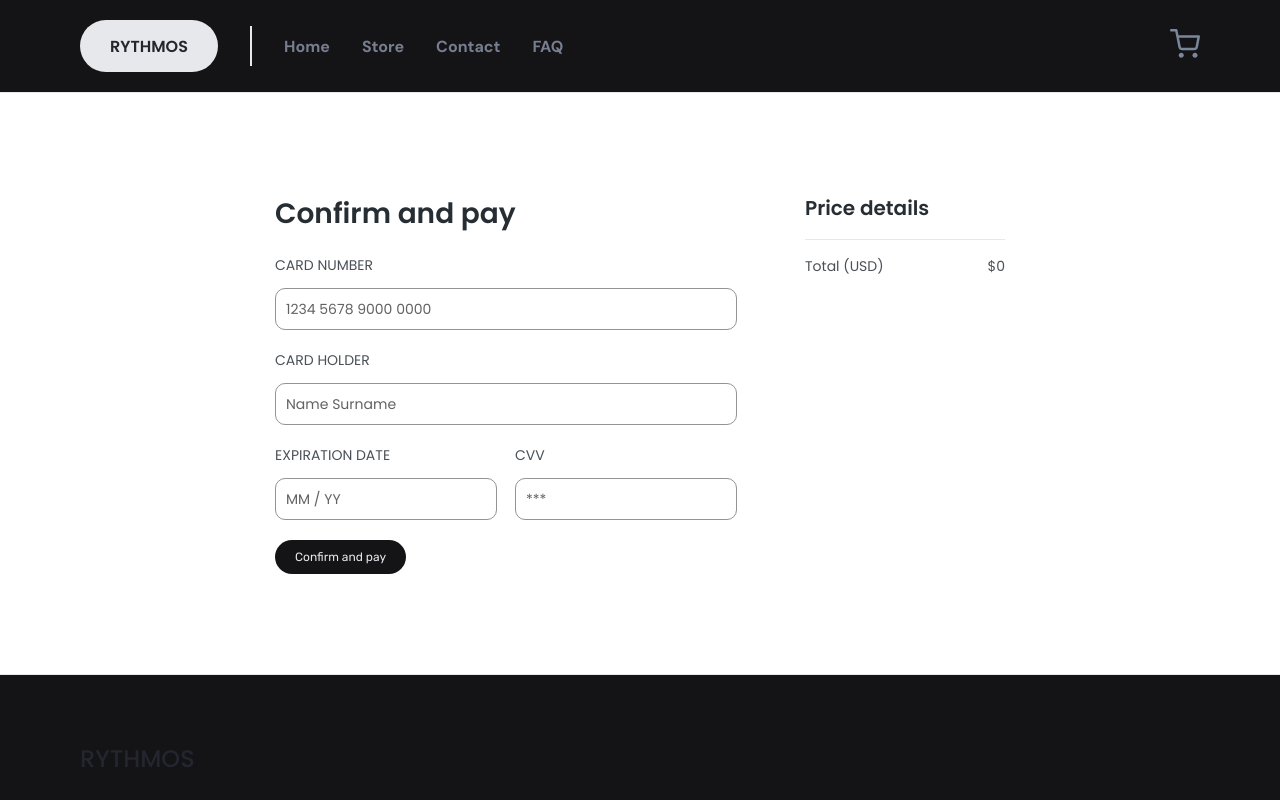
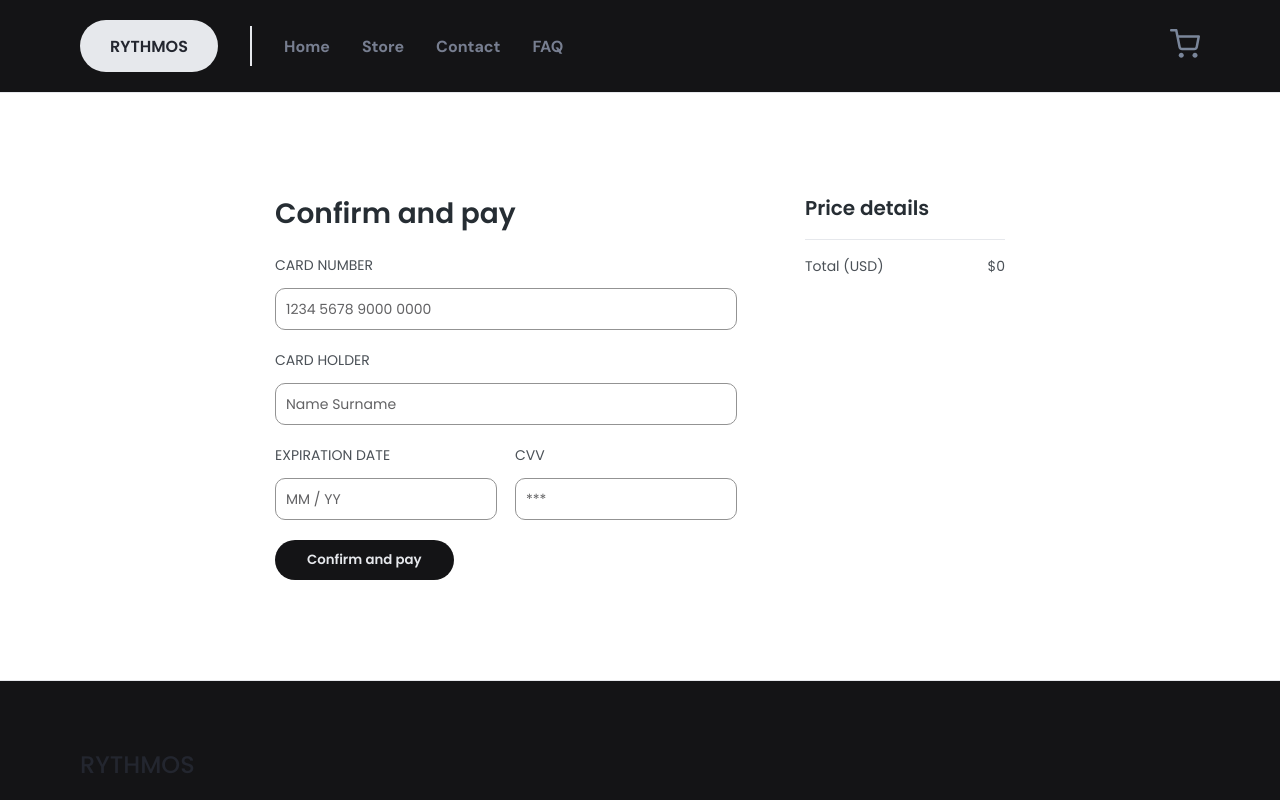
Before and after one commit to WheatSeeds/Rythmos, a React (Vite) app: page /cart/payment in a window 1280 px wide. Shown: the top 800 px of the page. Built offline with nearby package versions, Linux system fonts and the light colour scheme.

Commit message:
0.2.1 / Payment and contact pages have been improved

```diff
--- a/src/components/Button.tsx
+++ b/src/components/Button.tsx
@@ -2,29 +2,13 @@ import "../styles/UI/Button.css";
 
 type ButtonProps = {
   children?: React.ReactNode;
-  width: number;
-  height: number;
-  fontSize: number;
-  borderRadius: number;
+  type?: "submit" | "reset" | "button";
+  onClick?: () => void;
 };
 
-const Button = ({
-  children,
-  width,
-  height,
-  fontSize,
-  borderRadius,
-}: ButtonProps) => {
+const Button = ({ children, type, onClick }: ButtonProps) => {
   return (
-    <button
-      className="button-ui"
-      style={{
-        height: `${height}px`,
-        width: `${width}px`,
-        borderRadius: `${borderRadius}px`,
-        fontSize: `${fontSize}px`,
-      }}
-    >
+    <button className="button-ui" type={type} onClick={onClick}>
       {children}
     </button>
   );
--- a/src/components/Form.tsx
+++ b/src/components/Form.tsx
@@ -1,7 +1,9 @@
 import { IForm, IFormField } from "../types/types.tsx";
 import Input from "./Input.tsx";
+import Button from "./Button.tsx";
+import { Link } from "react-router";
 
-const Form = ({ fields, id, title, submitButtonValue }: IForm) => {
+const Form = ({ fields, id, title, submitButtonValue, linkPath }: IForm) => {
   return (
     <>
       <form id={id} className="form">
@@ -14,11 +16,9 @@ const Form = ({ fields, id, title, submitButtonValue }: IForm) => {
             placeholder={field.placeholder}
           />
         ))}
-        <input
-          id="form-submit-button"
-          type="submit"
-          value={submitButtonValue}
-        />
+        <Link to={linkPath}>
+          <Button type="submit">{submitButtonValue}</Button>
+        </Link>
       </form>
     </>
   );
--- /dev/null
+++ b/src/data/contactFormFields.ts
@@ -0,0 +1,26 @@
+export const fields = [
+  {
+    name: "topic",
+    type: "text",
+    placeholder: "What is your proposal?",
+    label: "TOPIC",
+  },
+  {
+    name: "name",
+    type: "text",
+    placeholder: "Name Surname",
+    label: "YOUR NAME",
+  },
+  {
+    name: "email",
+    type: "email",
+    placeholder: "your_email@gmail.com",
+    label: "EMAIL",
+  },
+  {
+    name: "description",
+    type: "text",
+    placeholder: "Optional",
+    label: "Description",
+  },
+];
--- /dev/null
+++ b/src/data/paymentFormFields.ts
@@ -0,0 +1,26 @@
+export const fields = [
+  {
+    name: "card-number",
+    type: "text",
+    placeholder: "1234 5678 9000 0000",
+    label: "CARD NUMBER",
+  },
+  {
+    name: "card-holder",
+    type: "text",
+    placeholder: "Name Surname",
+    label: "CARD HOLDER",
+  },
+  {
+    name: "card-expiration-date",
+    type: "text",
+    placeholder: "MM / YY",
+    label: "EXPIRATION DATE",
+  },
+  {
+    name: "card-cvv",
+    type: "text",
+    placeholder: "***",
+    label: "CVV",
+  },
+];
--- a/src/pages/ContactPage/ContactPage.tsx
+++ b/src/pages/ContactPage/ContactPage.tsx
@@ -2,44 +2,20 @@ import Header from "../../components/Header.tsx";
 import Footer from "../../components/Footer.tsx";
 import Form from "../../components/Form.tsx";
 import MapComponent from "./Map.tsx";
+import { fields } from "../../data/contactFormFields.ts";
 
 const ContactPage = () => {
-  const contactFormFields = [
-    {
-      name: "topic",
-      type: "text",
-      placeholder: "What is your proposal?",
-      label: "TOPIC",
-    },
-    {
-      name: "name",
-      type: "text",
-      placeholder: "Name Surname",
-      label: "YOUR NAME",
-    },
-    {
-      name: "email",
-      type: "email",
-      placeholder: "your_email@gmail.com",
-      label: "EMAIL",
-    },
-    {
-      name: "description",
-      type: "text",
-      placeholder: "Optional",
-      label: "Description",
-    },
-  ];
   return (
     <>
       <Header />
       <main>
         <div id="contact-page-content">
           <Form
-            fields={contactFormFields}
+            fields={fields}
             id={"contact-page-form"}
             title={"Contact Us"}
             submitButtonValue={"SEND REQUEST"}
+            linkPath={"/home"}
           />
           <MapComponent />
         </div>
--- a/src/pages/PaymentPage/PaymentPage.tsx
+++ b/src/pages/PaymentPage/PaymentPage.tsx
@@ -1,53 +1,22 @@
 import Header from "../../components/Header.tsx";
 import Footer from "../../components/Footer.tsx";
 import "../../styles/PaymentPageStyles/PaymentPage.css";
-import { useDispatch, useSelector } from "react-redux";
-import { AppDispatch, RootState } from "../../store/store.ts";
-import { useEffect, useState } from "react";
-import { Link } from "react-router";
-import { clearCart } from "../../store/cartSlice.ts";
-import Input from "../../components/Input.tsx";
 import Form from "../../components/Form.tsx";
 import PriceDetails from "./PriceDetails.tsx";
+import { fields } from "../../data/paymentFormFields.ts";
 
 const PaymentPage = () => {
-  const paymentFormFields = [
-    {
-      name: "card-number",
-      type: "text",
-      placeholder: "1234 5678 9000 0000",
-      label: "CARD NUMBER",
-    },
-    {
-      name: "card-holder",
-      type: "text",
-      placeholder: "Name Surname",
-      label: "CARD HOLDER",
-    },
-    {
-      name: "card-expiration-date",
-      type: "text",
-      placeholder: "MM / YY",
-      label: "EXPIRATION DATE",
-    },
-    {
-      name: "card-cvv",
-      type: "text",
-      placeholder: "***",
-      label: "CVV",
-    },
-  ];
-
   return (
     <>
       <Header />
       <main>
         <div id="payment-page-content">
           <Form
-            fields={paymentFormFields}
+            fields={fields}
             id={"payment-page-form"}
             title={"Confirm and pay"}
             submitButtonValue={"Confirm and pay"}
+            linkPath={"/cart/order"}
           />
           <PriceDetails />
         </div>
--- a/src/pages/PaymentPage/PriceDetails.tsx
+++ b/src/pages/PaymentPage/PriceDetails.tsx
@@ -1,10 +1,9 @@
-import { useDispatch, useSelector } from "react-redux";
-import { AppDispatch, RootState } from "../../store/store.ts";
+import { useSelector } from "react-redux";
+import { RootState } from "../../store/store.ts";
 import { useEffect, useState } from "react";
 
 const PriceDetails = () => {
   const cart = useSelector((state: RootState) => state.cart);
-  const dispatch = useDispatch<AppDispatch>();
   const [totalPrice, setTotalPrice] = useState(0);
 
   function totalPriceCalc() {
--- a/src/pages/ProductInfoPage/ProductInfo.tsx
+++ b/src/pages/ProductInfoPage/ProductInfo.tsx
@@ -3,6 +3,7 @@ import { useEffect, useState } from "react";
 import { useDispatch, useSelector } from "react-redux";
 import { addToCart } from "../../store/cartSlice.ts";
 import { RootState } from "../../store/store.ts";
+import Button from "../../components/Button.tsx";
 
 type ProductInfoProps = {
   product?: IProductInfo;
@@ -24,8 +25,7 @@ const ProductInfo = ({ product }: ProductInfoProps) => {
         <span id="product-content-title">{product?.model}</span>
         <span id="product-content-price">{product?.price.display}</span>
         <div id="product-content-buttons">
-          <button
-            id="add-to-cart-button"
+          <Button
             onClick={() =>
               dispatch(addToCart({ ...product!, quantity: productCounter }))
             }
@@ -36,7 +36,8 @@ const ProductInfo = ({ product }: ProductInfoProps) => {
               alt=""
             />
             <span id="add-to-cart-button-text">Add to Cart</span>
-          </button>
+          </Button>
+
           <div id="count-products-in-cart-buttons">
             <button
               className="count-products-in-cart"
--- a/src/styles/ContactPageStyles/ContactPage.css
+++ b/src/styles/ContactPageStyles/ContactPage.css
@@ -1,7 +1,6 @@
-#contact-page-form > .payment-page-form-field:nth-child(2),
-#contact-page-form > .payment-page-form-field:nth-child(5){
+#contact-page-form > .form-field:nth-child(2),
+#contact-page-form > .form-field:nth-child(5){
     grid-column: 1 / 3;
-
 }
 
 #contact-page-content{
@@ -19,7 +18,6 @@
     right:0!important;
 }
 
-
 #contact-page-form{
     margin-top: 100px;
 }
--- a/src/styles/PaymentPageStyles/PaymentPage.css
+++ b/src/styles/PaymentPageStyles/PaymentPage.css
@@ -62,5 +62,3 @@
 #payment-page-content-title {
   font-size: 28px;
 }
-
-#payment-page-form-button
--- a/src/styles/UI/Button.css
+++ b/src/styles/UI/Button.css
@@ -4,4 +4,11 @@
   font-family: "Poppins", sans-serif;
   color: #e6e8ec;
   font-weight: 600;
+  padding: 10px 32px;
+  border-radius: 50px;
+  display: flex;
+  justify-content: center;
+  align-items: center;
+  width: max-content;
+  height: max-content;
 }
--- a/src/types/types.tsx
+++ b/src/types/types.tsx
@@ -45,4 +45,5 @@ export type IForm = {
   id?: string;
   title?: string;
   submitButtonValue?: string;
+  linkPath: string;
 };
```
